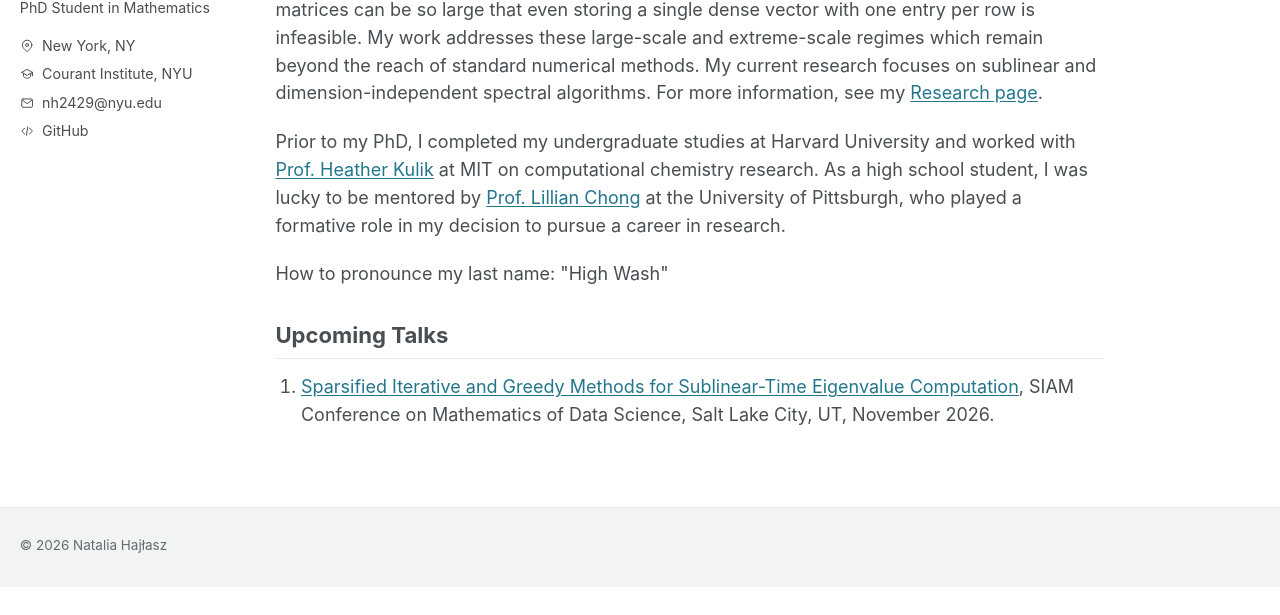
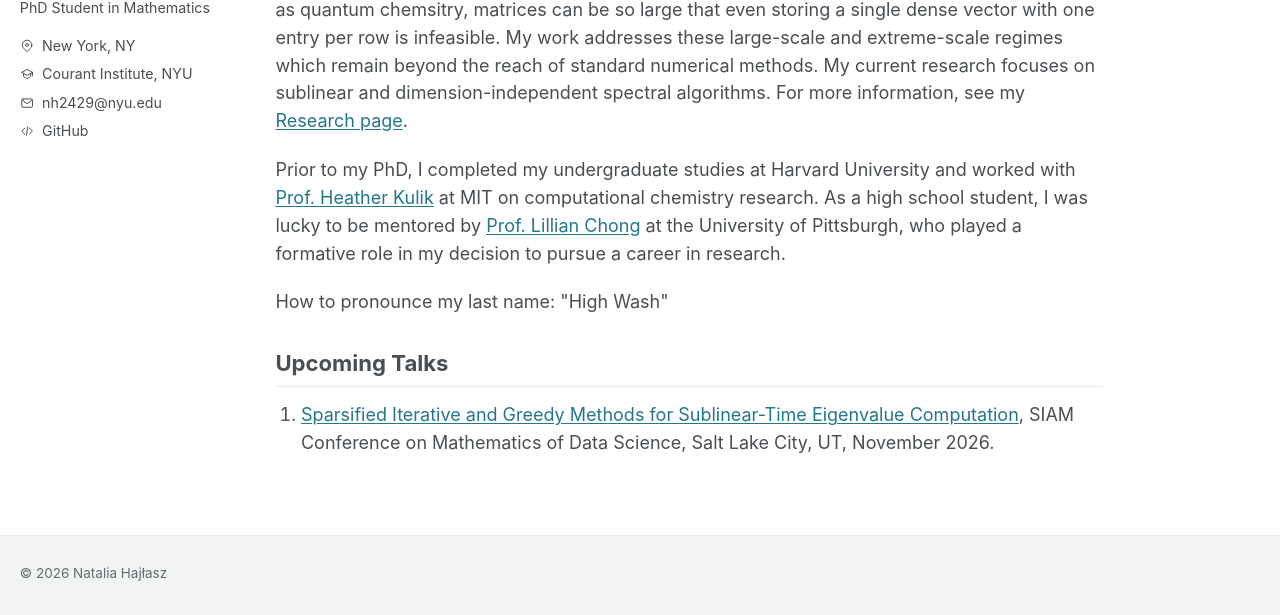
Before and after one commit to hajlasz/hajlasz.github.io, a plain HTML site: page index.html in a window 1280 px wide. Shown: the part 319-934 px from the top of the page. Before the commit the page ends 906 px from the top, so only its background shows below. Drawn offline with Linux system fonts and the light colour scheme.

```diff
--- a/index.html
+++ b/index.html
@@ -47,7 +47,7 @@
       <h1>About Me</h1>
       <p>I am a PhD Candidate in mathematics at the Courant Institute at New York University, advised by <a href="https://cims.nyu.edu/~weare/">Prof. Jonathan Weare</a>. I am broadly interested in numerical methods and their applications to quantum chemistry and scientific computing.</p>
 
-      <p>The cost of basic linear algebra tasks, such as approximating eigenvalues and solving linear systems, often determines which scientific problems can be tackled. In modern applications, matrices can be so large that even storing a single dense vector with one entry per row is infeasible. My work addresses these large-scale and extreme-scale regimes which remain beyond the reach of standard numerical methods. My current research focuses on sublinear and dimension-independent spectral algorithms. For more information, see my <a href="research.html">Research page</a>.</p>
+      <p>The cost of basic linear algebra tasks, such as approximating eigenvalues and solving linear systems, often determines which scientific problems can be tackled. In modern applications such as quantum chemsitry, matrices can be so large that even storing a single dense vector with one entry per row is infeasible. My work addresses these large-scale and extreme-scale regimes which remain beyond the reach of standard numerical methods. My current research focuses on sublinear and dimension-independent spectral algorithms. For more information, see my <a href="research.html">Research page</a>.</p>
 
       <p>Prior to my PhD, I completed my undergraduate studies at Harvard University and worked with <a href="https://chemistry.mit.edu/profile/heather-j-kulik/">Prof. Heather Kulik</a> at MIT on computational chemistry research. As a high school student, I was lucky to be mentored by <a href="https://chonglab-pitt.github.io/">Prof. Lillian Chong</a> at the University of Pittsburgh, who played a formative role in my decision to pursue a career in research.</p>
 
```
